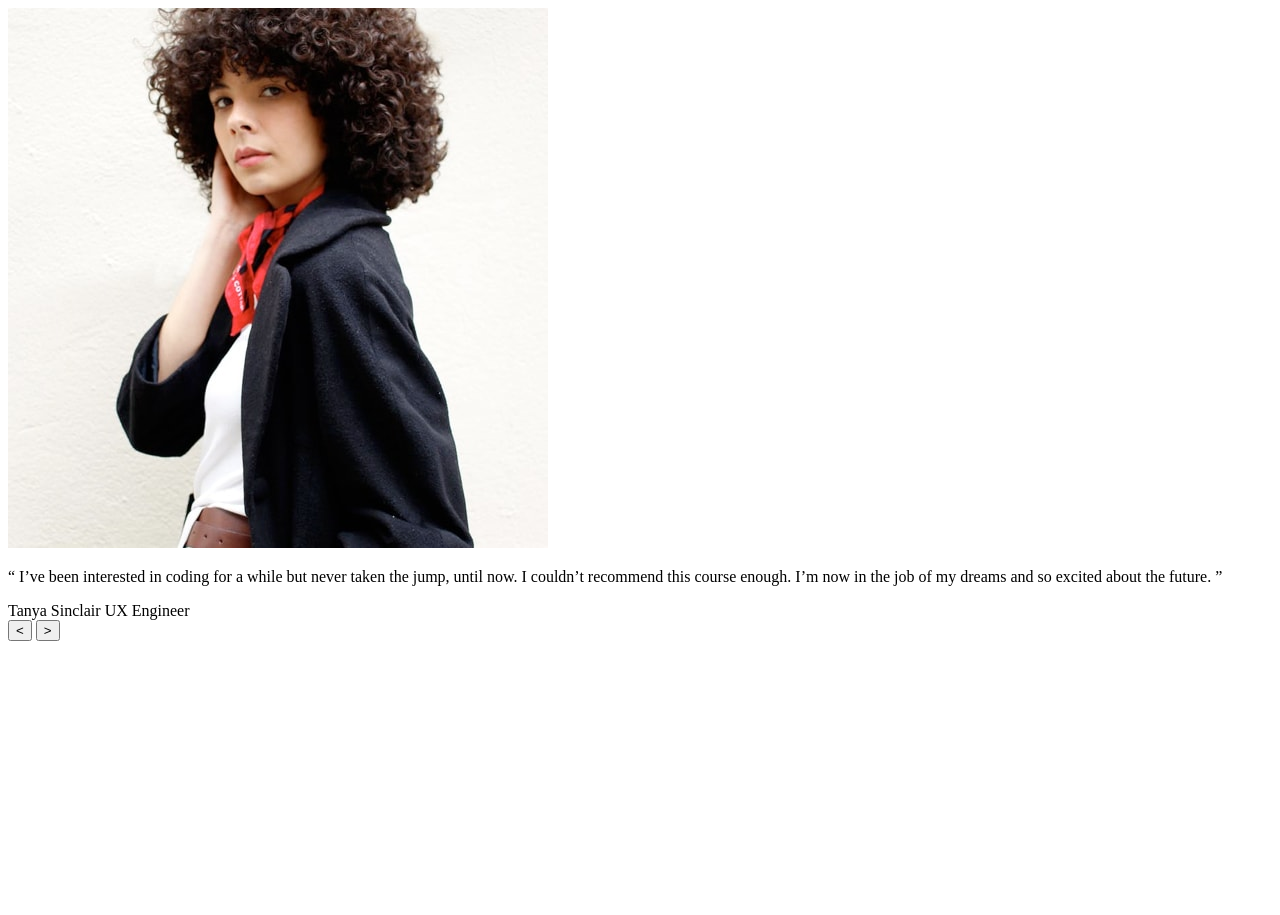
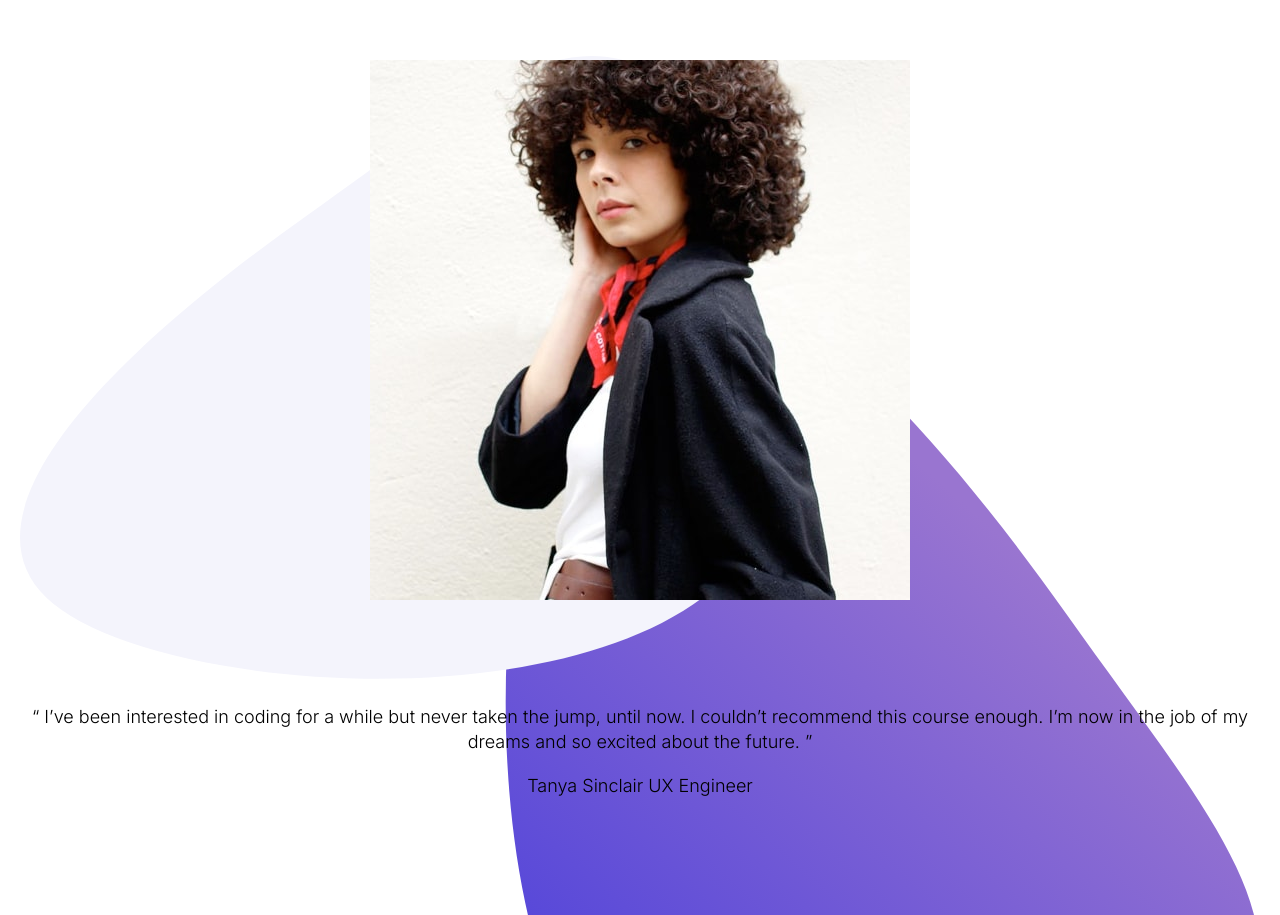
Before and after one commit to dinakonto/coding-bootcamp-testimonials-slider, a website: page index.html in a window 1280 px wide. Shown: the top 915 px of the page. Before the commit the page ends 800 px from the top, so only its background shows below. Drawn offline with Linux system fonts and the light colour scheme.

Commit message:
Basic layout for small viewport

```diff
--- a/index.html
+++ b/index.html
@@ -48,8 +48,8 @@
       </div>
 
       <div class="controls-container">
-        <button><</button>
-        <button>></button>
+        <button id="btn-prev"><</button>
+        <button id="btn-next">></button>
       </div>
     </div>
   </div>
--- a/styles/sass/styles.sass
+++ b/styles/sass/styles.sass
@@ -5,4 +5,67 @@ $font-stack: 'Inter', Helvetica, sans-serif
 $font-light: 300
 $font-regular: 500
 $font-bold: 700
-$font-size: 32px
+$font-size-desktop: 32px
+$font-size-mobile: 18px
+
+// GENERAL STUFF
+body
+  margin: 0
+  font:
+    family: $font-stack
+    weight: $font-light
+    size: $font-size-mobile
+  line-height: 1.4
+  text-align: center
+
+// CONTAINERS
+.carousel-container
+  position: relative
+
+.bg-container, .content-container, .controls-container
+  position: absolute
+  width: 100%
+
+.bg-container, .content-container
+  min-height: 100vh
+
+
+// IMAGES
+// .image
+
+.bg.image
+  background: url("../../assets/pattern-bg.svg") no-repeat center
+  background-size: contain
+  margin: 0 20px
+  height: 100vw
+
+.content.image
+  padding: 60px
+
+.content.image img
+  max-width: 100%
+
+// TEXT
+.text
+  height: 200px
+
+.bg.text
+  background: url("../../assets/pattern-quotes.svg") no-repeat top
+  background-size: 3.5em
+
+.content.text
+  padding: 20px
+
+// BOTTOM SHAPE
+.bg.bottom
+  background: url("../../assets/pattern-curve.svg") no-repeat left
+  height: 75px
+  background-size: contain
+
+
+// CONTROLS
+.controls-container
+  top: calc(100vw - 80px)
+  text-align: center
+// .controls-container button
+// #btn-prev, #btn-next
```
Also changed, not shown: styles/css/styles.css, 1 other file.
